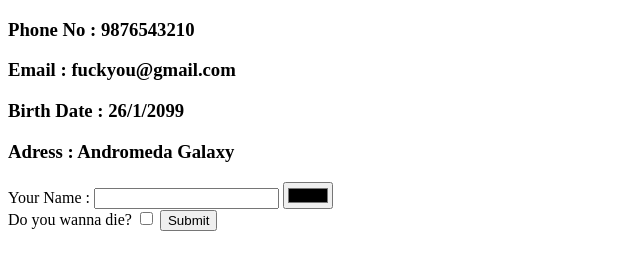
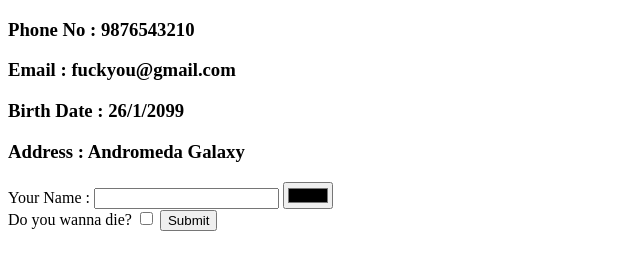
Before and after one commit to SandeshDolas/CV, a plain HTML site: page Personal Details.html in a window 1280 px wide. Shown: the full height of the page, 0-640 px from the left. Drawn offline with Linux system fonts and the light colour scheme.

Commit message:
Update Personal Details.html

```diff
--- a/Personal Details.html
+++ b/Personal Details.html
@@ -10,7 +10,7 @@
     <h3>Phone No : 9876543210</h3>
     <h3>Email : fuckyou@gmail.com</h3>
     <h3>Birth Date : 26/1/2099</h3>
-    <h3>Adress : Andromeda Galaxy</h3>
+    <h3>Address : Andromeda Galaxy</h3>
 
     <form action=""></form>
     <label for="">Your Name : </label>
```
